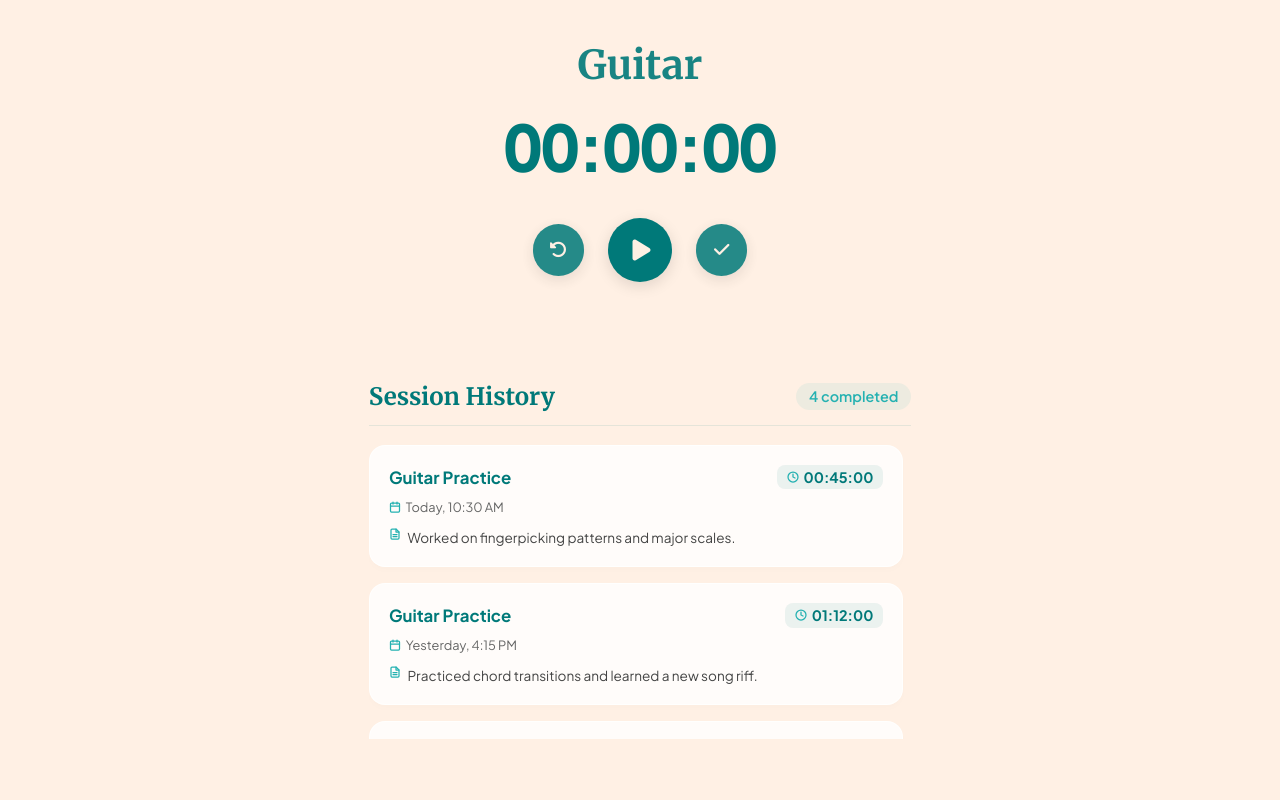
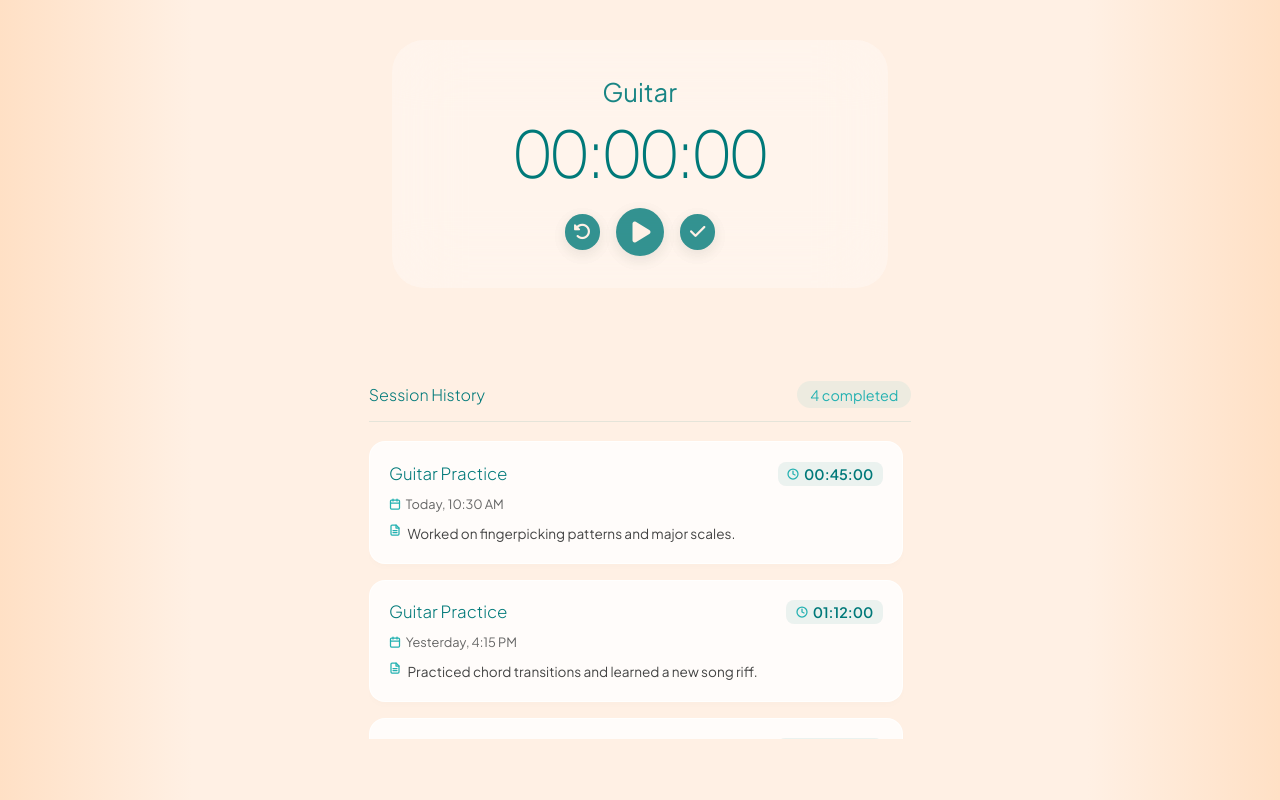
Before and after one commit to rushab-rayalwar/tempo-frontent, a React (Vite) app: page /session in a window 1280 px wide. Built offline with nearby package versions, Linux system fonts and the light colour scheme.

Commit message:
feat: implement session timer page with animated background blobs and playback controls

```diff
--- a/src/pages/Session/Session.jsx
+++ b/src/pages/Session/Session.jsx
@@ -196,12 +196,13 @@ export default function Session() {
                 <motion.div
                     layout
                     transition={layoutTransition}
-                    className={styles.timerContainer}
+                    className={isRunning ? `${styles.timerContainer} ${styles.running}` : `${styles.timerContainer} ${styles.stopped}`}
                 >
                     <motion.div
                         layout
                         transition={layoutTransition}
                         className={styles.sessionName}
+                        animate={{scale : isRunning ? 1 : 0.8}}
                     >
                         Guitar
                     </motion.div>
@@ -216,7 +217,7 @@ export default function Session() {
                     <motion.div
                         layout
                         transition={layoutTransition}
-                        className={styles.controlsRow}
+                        className={isRunning ? `${styles.controlsRow} ${styles.running}` : `${styles.controlsRow} ${styles.stopped}`}
                     >
                         <motion.button
                             layout
@@ -224,8 +225,8 @@ export default function Session() {
                             onClick={resetTimer}
                             className={`${styles.controlButton} ${styles.secondaryBtn}`}
                             title="Reset Timer"
-                            whileHover={{ scale: 1.08 }}
-                            whileTap={{ scale: 0.95 }}
+                            // whileHover={{ scale: 1.08 }}
+                            // whileTap={{ scale: 0.95 }}
                         >
                             <i className="fa-solid fa-rotate-left"></i>
                         </motion.button>
@@ -236,8 +237,8 @@ export default function Session() {
                             onClick={toggleTimer}
                             className={`${styles.controlButton} ${styles.playPauseBtn}`}
                             title={isRunning ? "Pause" : "Start"}
-                            whileHover={{ scale: 1.08 }}
-                            whileTap={{ scale: 0.95 }}
+                            // whileHover={{ scale: 1.08 }}
+                            // whileTap={{ scale: 0.95 }}
                         >
                             {isRunning ? (
                                 <i className="fa-solid fa-pause"></i>
@@ -252,8 +253,8 @@ export default function Session() {
                             onClick={finishSession}
                             className={`${styles.controlButton} ${styles.secondaryBtn}`}
                             title="Finish Session"
-                            whileHover={{ scale: 1.08 }}
-                            whileTap={{ scale: 0.95 }}
+                            // whileHover={{ scale: 1.08 }}
+                            // whileTap={{ scale: 0.95 }}
                         >
                             <i className="fa-solid fa-check"></i>
                         </motion.button>
@@ -266,7 +267,7 @@ export default function Session() {
                             initial={{ y: "100vh", opacity: 0 }}
                             animate={{ y: 0, opacity: 1 }}
                             exit={{ y: "100vh", opacity: 0 }}
-                            transition={{ type: "spring", stiffness: 50, damping: 20 }}
+                            transition={{ type: "spring", stiffness: 50, damping: 22 }}
                             className={styles.historyContainer}
                         >
                             <div className={styles.historyHeader}>
--- a/src/pages/Session/Session.module.css
+++ b/src/pages/Session/Session.module.css
@@ -1,7 +1,8 @@
 .sessionPageContainer {
     height: 100vh;
     width: 100vw;
-    background-color: var(--secondary);
+    /* background-color: var(--secondary); */
+    background: linear-gradient(to right, var(--primary), var(--secondary) 15% 85%, var(--primary));
     display: flex;
     flex-direction: column;
     align-items: center;
@@ -26,18 +27,26 @@
     flex-direction: column;
     align-items: center;
     justify-content: center;
-    gap: 1.5rem;
     z-index: 10;
-    /* background-color: rgb(255,255,255,0.3);
-    padding:3rem;
-    backdrop-filter: blur(1rem);
-    border-radius:2rem; */
+    width: 27rem;
+    border-radius: 2rem;
+    padding: 2rem;
+    transition: background-color 2s ease-in-out;
+}
+.timerContainer.running{
+    gap : 2.5rem;
+    background-color: rgba(255,255,255,0);
+}
+.timerContainer.stopped{
+    gap : 0.5rem;
+    backdrop-filter: blur(2rem);
+    background-color: rgba(255,255,255,0.3);
 }
 
 .timer {
     font-family: 'Plus Jakarta Sans', sans-serif;
     color: var(--background);
-    font-weight: 800;
+    font-weight: 200;
     font-size: 4rem;
     line-height: 1;
     letter-spacing: -0.02em;
@@ -46,9 +55,10 @@
 
 .sessionName {
     color: var(--background);
-    font-family: 'Merriweather', serif;
-    font-size: 2.5rem;
-    font-weight: 700;
+    /* font-family: 'Merriweather', serif; */
+    font-family: 'Plus Jakarta Sans';
+    font-size: 2rem;
+    font-weight: 400;
     opacity: 0.9;
 }
 
@@ -56,9 +66,14 @@
     display: flex;
     align-items: center;
     justify-content: center;
-    gap: 1.5rem;
     margin-top: 1rem;
     z-index: 10;
+}
+.controlsRow.running{
+    gap: 2rem;
+}
+.controlsRow.stopped{
+    gap: 1rem;
 }
 
 .controlButton {
@@ -71,11 +86,12 @@
     justify-content: center;
     box-shadow: 0 4px 15px rgba(0, 0, 0, 0.12);
     transition: background-color 0.2s ease, transform 0.1s ease, box-shadow 0.2s ease;
+    opacity: 0.8;
 }
 
 .playPauseBtn {
-    width: 4rem;
-    height: 4rem;
+    width: 3rem;
+    height: 3rem;
     border-radius: 50%;
     font-size: 1.5rem;
 }
@@ -86,11 +102,11 @@
 }
 
 .secondaryBtn {
-    width: 3.2rem;
-    height: 3.2rem;
+    width: 2.2rem;
+    height: 2.2rem;
     border-radius: 50%;
     font-size: 1.1rem;
-    opacity: 0.85;
+    /* opacity: 0.85; */
 }
 
 .secondaryBtn:hover {
@@ -152,9 +168,10 @@
 }
 
 .historyTitle {
-    font-family: 'Merriweather', serif;
-    font-size: 1.5rem;
-    font-weight: 700;
+    /* font-family: 'Merriweather', serif; */
+    font-family: 'Plus Jakarta Sans';
+    font-size: 1rem;
+    font-weight: 300;
     color: var(--background);
     margin: 0;
 }
@@ -162,7 +179,7 @@
 .historyStats {
     font-family: 'Plus Jakarta Sans', sans-serif;
     font-size: 0.9rem;
-    font-weight: 600;
+    font-weight: 400;
     color: var(--tertiary);
     background: rgba(36, 177, 177, 0.08);
     padding: 0.3rem 0.8rem;
@@ -219,14 +236,14 @@
 
 .cardName {
     font-family: 'Plus Jakarta Sans', sans-serif;
-    font-weight: 700;
+    font-weight: 300;
     font-size: 1.05rem;
     color: var(--background);
 }
 
 .cardDuration {
     font-family: 'Plus Jakarta Sans', sans-serif;
-    font-weight: 700;
+    font-weight: 600;
     font-size: 0.9rem;
     color: var(--background);
     background: rgba(0, 121, 121, 0.08);
@@ -273,6 +290,11 @@
     animation: floatAndFade linear infinite;
 }
 
+button:focus {
+    outline : none;
+    border : none;
+}
+
 @keyframes floatAndFade {
     0% {
         opacity: 0;
```
Also changed, not shown: index.html (line endings or trailing spaces).
